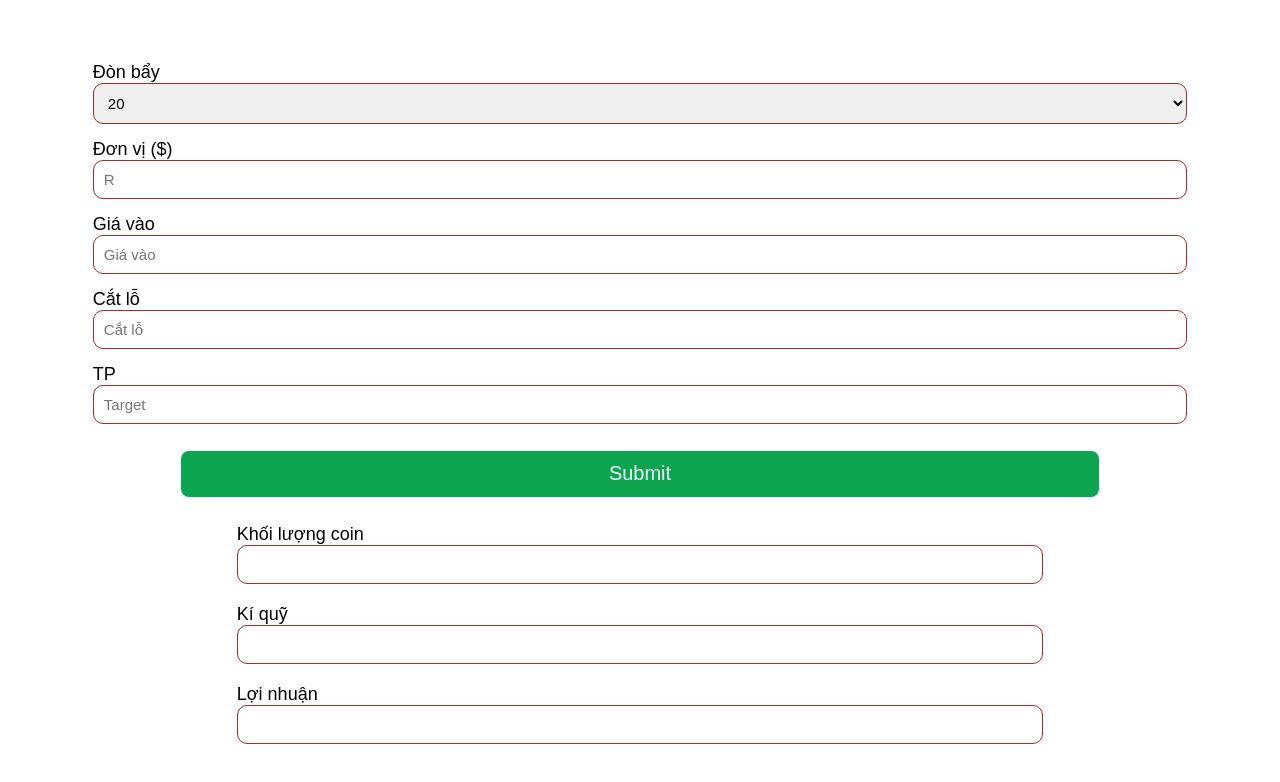
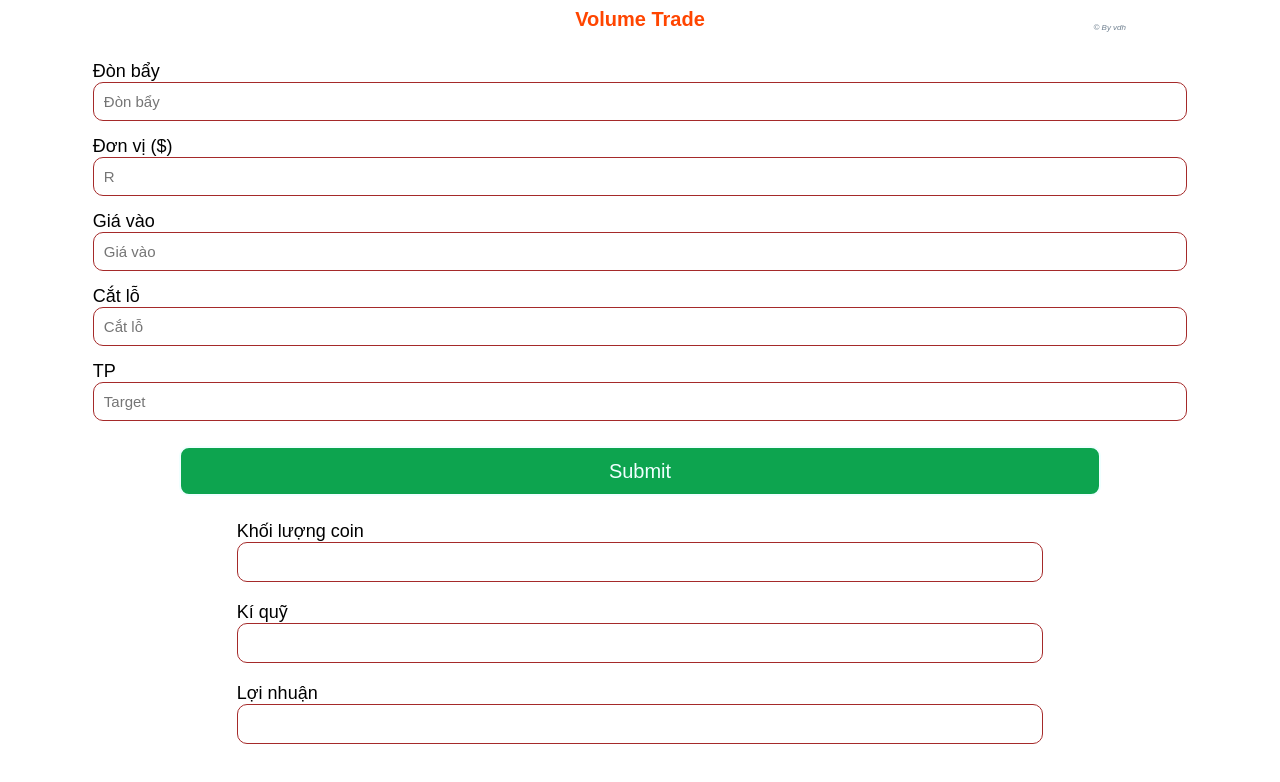
Before and after one commit to havandang973/volume_trade, a plain HTML site: page index.html in a window 1280 px wide. Drawn offline with Linux system fonts and the light colour scheme; a web font is replaced by a local one.

Commit message:
first-commit

```diff
--- a/index.css
+++ b/index.css
@@ -31,8 +31,17 @@ html {
 
 h1 {
     position: absolute;
-    font-size: 25px;
-    top: 10px;
+    font-size: 20px;
+    top: 5px;
+    color: orangered;
+}
+
+i {
+    position: absolute;
+    font-size: 8px;
+    top: 20px;
+    right: 90px;
+    color: slategrey;
 }
 
 #form_content{
@@ -48,22 +57,10 @@ h1 {
     margin-bottom: 15px;
 }
 
-.form-select #donBay{
-    width: 100%;
-}
-
 label {
     font-size: 18px;
 }
 
-select {
-    border-radius: 10px;
-    padding: 10px;
-    font-size: 15px;
-    border: 1px solid brown;
-}
-
-select:focus,
 input:focus {
     border: 2px solid rgb(10, 126, 180);
 }
@@ -77,7 +74,6 @@ input {
     width: 100% ;
     padding: 10px;
     border-radius: 10px;
-    padding: 10px;
     font-size: 15px;
     outline: none;
     border: 1px solid brown;
@@ -111,3 +107,14 @@ button:hover {
     font-size: 18px;
     pointer-events: none;
 }
+
+p {
+    width: 100% ;
+    height: 40px;
+    border-radius: 10px;
+    font-size: 15px;
+    outline: none;
+    border: 1px solid brown;
+    line-height: 40px;
+    padding-left: 10px;
+}
--- a/index.html
+++ b/index.html
@@ -13,17 +13,13 @@
 <body>
     <div class="container">
         <div class="content">
+
+            <h1>Volume Trade</h1>
+            <i>© By vdh</i>
             <form action="" id="form_content">
-                <div class="form-select">
+                <div class="form-input">
                     <label class="donBay">Đòn bẩy</label>
-                    <select name="" id="donBay">
-                            <option value="">20</option>
-                            <option value="">25</option>
-                            <option value="">30</option>
-                            <option value="">50</option>
-                            <option value="">100</option>
-                            <option value="">125</option>
-                    </select>
+                    <input type="text" id="donBay" placeholder="Đòn bẩy">
                 </div>
                 <div class="form-input">
                     <label class="ruiRo">Đơn vị ($)</label>
@@ -47,15 +43,15 @@
             <form action="" id="form-submit">
                 <div class="form-output">
                     <label class="khoiLuong">Khối lượng coin</label>
-                    <input type="text" id="khoiLuong">
+                    <p id="khoiLuong"></p>
                 </div>
                 <div class="form-output">
                     <label class="kiQuy">Kí quỹ</label>
-                    <input type="text" id="kiQuy">
+                    <p id="kiQuy"></p>
                 </div>
                 <div class="form-output">
                     <label class="loiNhuan">Lợi nhuận</label>
-                    <input type="text" id="loiNhuan">
+                    <p id="loiNhuan"></p>
                 </div>
             </form>
         </div>
--- a/index.js
+++ b/index.js
@@ -0,0 +1,46 @@
+// var getdonBay = document.querySelector('select')
+var getInput = document.querySelectorAll('.form-input input')
+var getKLCoin = document.querySelectorAll('.form-output p')
+var getBtn = document.querySelector('button')
+
+console.log(getKLCoin)
+
+// lay gia tri input
+for(var i = 0; i < getInput.length; i++) {
+    getInput[i].addEventListener("change", function(e) {
+        console.log(+e.target.value)
+    })
+}
+
+// chặn mặc định nút botton
+getBtn.onclick = function (e){
+    e.preventDefault()
+}
+
+//tính phí giao dịch
+function phiGD() {
+    return ( (kiQuy () * +getInput[0].value * (2/100)/100) + (kiQuy () * +getInput[0].value * (4/100)/100))
+}
+
+//tính KLCoin
+function KLCoin () {
+   return ((Math.abs((+getInput[1].value) / ((+getInput[2].value) - (+getInput[3].value)))
+        * (100 - 0.08 * (+getInput[0].value)) / 100)).toFixed(3)
+}
+
+//tính kĩ quỹ
+function kiQuy () {
+    return ((KLCoin () * +getInput[2].value) / +getInput[0].value).toFixed(4)
+}
+
+//tính lợi nhuận
+function loiNhuan () {
+    return ( (Math.abs( ((+getInput[4].value) - (+getInput[2].value)) * KLCoin () )) - phiGD() ).toFixed(4)
+}
+
+//btn
+getBtn.addEventListener("click", function() {
+        getKLCoin[0].innerText = KLCoin ()
+        getKLCoin[1].innerText = kiQuy ()
+        getKLCoin[2].innerText = loiNhuan ()
+})
```
